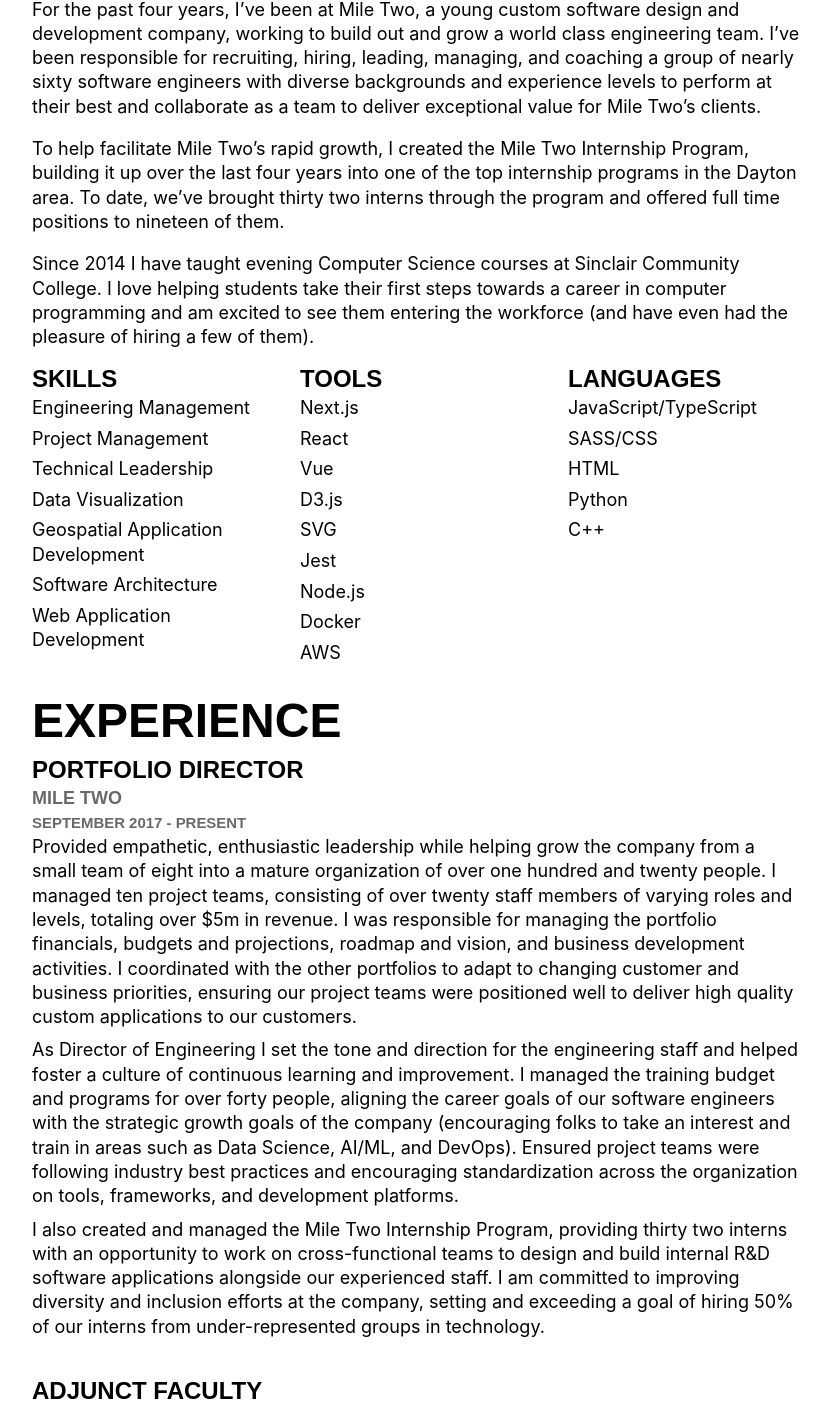
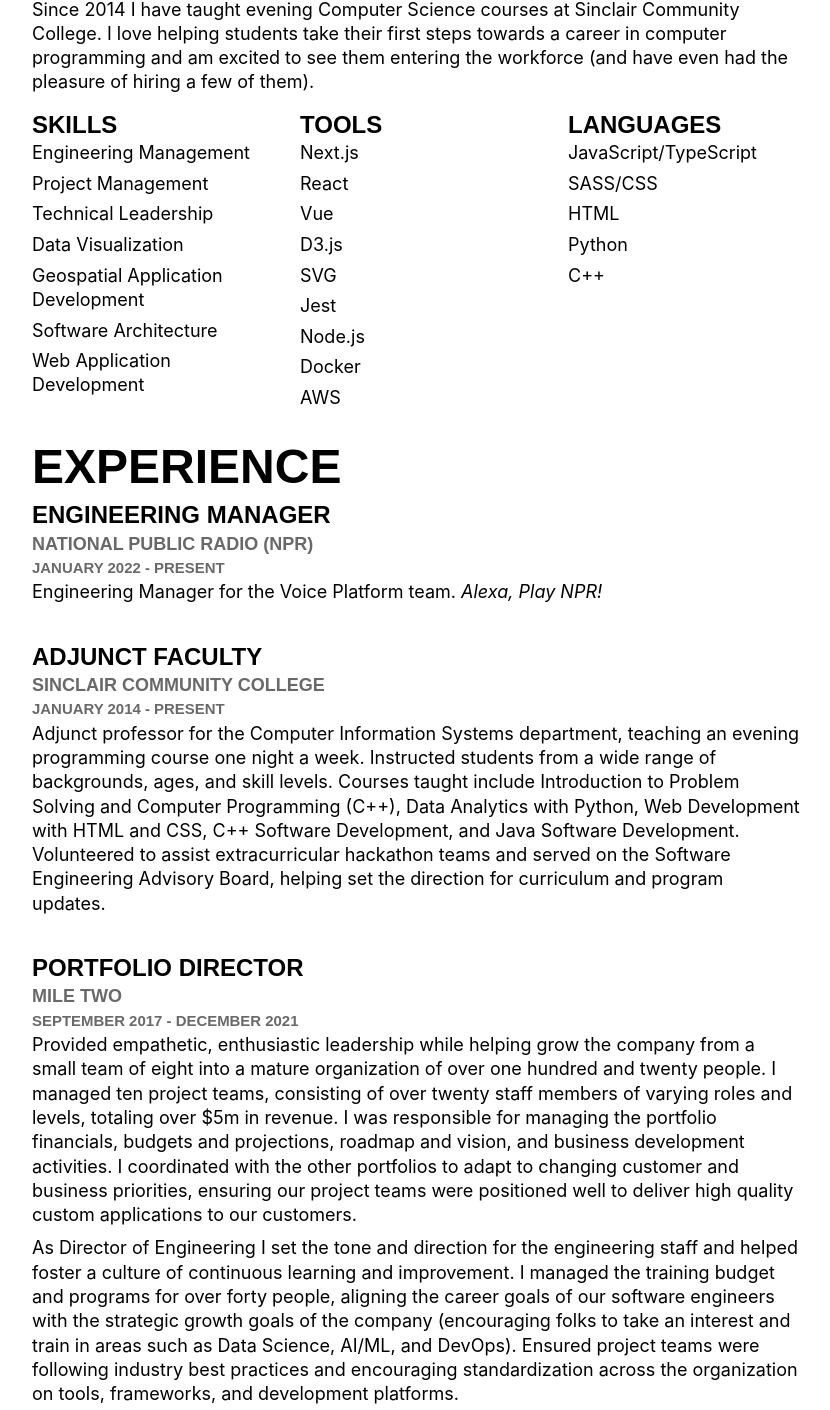
Before and after one commit to bowmanmc/www.itschilitime.com, a Next.js app: page /resume in a window 1280 px wide. Shown: the part 336-1746 px from the top of the page, without its empty margins (224-1054 px from the left). Built offline with nearby package versions, Linux system fonts and the light colour scheme; a web font is replaced by a local one.

Commit message:
New paycheck!

```diff
--- a/pages/resume.js
+++ b/pages/resume.js
@@ -18,12 +18,6 @@
                     <h2>Summary</h2>
                     <p>
                         I am an engineering manager with over twenty years of experience as a technical team lead, application architect, fullstack software engineer, and educator from Dayton, Ohio, with expertise in delivering web-based data visualization applications to a wide variety of commercial and government clients. I am passionate about growing high performing engineering teams and working with them to unlock their potential to build maintainable software applications that delight end-users.
-                    </p>
-                    <p>
-                        For the past four years, I’ve been at Mile Two, a young custom software design and development company, working to build out and grow a world class engineering team. I’ve been responsible for recruiting, hiring, leading, managing, and coaching a group of nearly sixty software engineers with diverse backgrounds and experience levels to perform at their best and collaborate as a team to deliver exceptional value for Mile Two’s clients.
-                    </p>
-                    <p>
-                        To help facilitate Mile Two’s rapid growth, I created the Mile Two Internship Program, building it up over the last four years into one of the top internship programs in the Dayton area. To date, we’ve brought thirty two interns through the program and offered full time positions to nineteen of them.
                     </p>
                     <p>
                         Since 2014 I have taught evening Computer Science courses at Sinclair Community College. I love helping students take their first steps towards a career in computer programming and am excited to see them entering the workforce (and have even had the pleasure of hiring a few of them).
@@ -74,21 +68,18 @@
 
                 <section className="Resume__experience">
                     <h2>Experience</h2>
+
                     <ResumeExperience
-                        company="Mile Two"
-                        title="Portfolio Director"
-                        start="September 2017"
+                        company="National Public Radio (NPR)"
+                        title="Engineering Manager"
+                        start="January 2022"
                         end="Present">
                         <p>
-                            Provided empathetic, enthusiastic leadership while helping grow the company from a small team of eight into a mature organization of over one hundred and twenty people. I managed ten project teams, consisting of over twenty staff members of varying roles and levels, totaling over $5m in revenue. I was responsible for managing the portfolio financials, budgets and projections, roadmap and vision, and business development activities. I coordinated with the other portfolios to adapt to changing customer and business priorities, ensuring our project teams were positioned well to deliver high quality custom applications to our customers.
-                        </p>
-                        <p>
-                            As Director of Engineering I set the tone and direction for the engineering staff and helped foster a culture of continuous learning and improvement. I managed the training budget and programs for over forty people, aligning the career goals of our software engineers with the strategic growth goals of the company (encouraging folks to take an interest and train in areas such as Data Science, AI/ML, and DevOps). Ensured project teams were following industry best practices and encouraging standardization across the organization on tools, frameworks, and development platforms.
-                        </p>
-                        <p>
-                            I also created and managed the Mile Two Internship Program, providing thirty two interns with an opportunity to work on cross-functional teams to design and build internal R&D software applications alongside our experienced staff. I am committed to improving diversity and inclusion efforts at the company, setting and exceeding a goal of hiring 50% of our interns from under-represented groups in technology.
+                            Engineering Manager for the Voice Platform team.
+                            <em> Alexa, Play NPR!</em>
                         </p>
                     </ResumeExperience>
+
 
                     <ResumeExperience
                         company="Sinclair Community College"
@@ -106,6 +97,22 @@
                             Volunteered to assist extracurricular hackathon
                             teams and served on the Software Engineering Advisory Board,
                             helping set the direction for curriculum and program updates.
+                        </p>
+                    </ResumeExperience>
+
+                    <ResumeExperience
+                        company="Mile Two"
+                        title="Portfolio Director"
+                        start="September 2017"
+                        end="December 2021">
+                        <p>
+                            Provided empathetic, enthusiastic leadership while helping grow the company from a small team of eight into a mature organization of over one hundred and twenty people. I managed ten project teams, consisting of over twenty staff members of varying roles and levels, totaling over $5m in revenue. I was responsible for managing the portfolio financials, budgets and projections, roadmap and vision, and business development activities. I coordinated with the other portfolios to adapt to changing customer and business priorities, ensuring our project teams were positioned well to deliver high quality custom applications to our customers.
+                        </p>
+                        <p>
+                            As Director of Engineering I set the tone and direction for the engineering staff and helped foster a culture of continuous learning and improvement. I managed the training budget and programs for over forty people, aligning the career goals of our software engineers with the strategic growth goals of the company (encouraging folks to take an interest and train in areas such as Data Science, AI/ML, and DevOps). Ensured project teams were following industry best practices and encouraging standardization across the organization on tools, frameworks, and development platforms.
+                        </p>
+                        <p>
+                            I also created and managed the Mile Two Internship Program, providing thirty two interns with an opportunity to work on cross-functional teams to design and build internal R&D software applications alongside our experienced staff. I am committed to improving diversity and inclusion efforts at the company, setting and exceeding a goal of hiring 50% of our interns from under-represented groups in technology.
                         </p>
                     </ResumeExperience>
 
```
